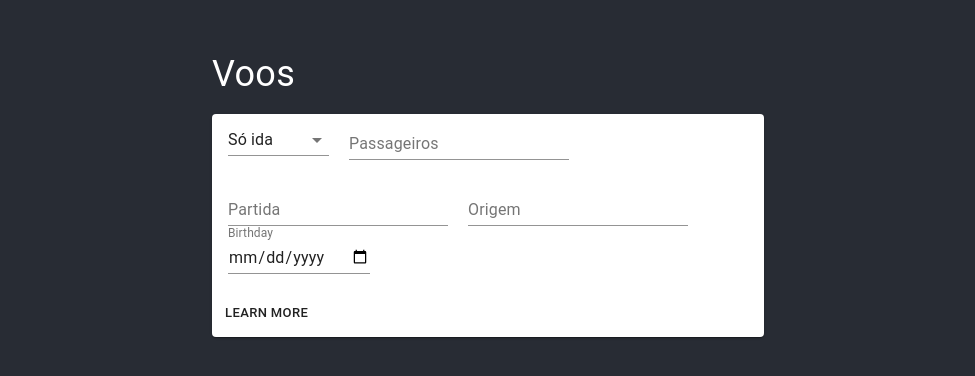
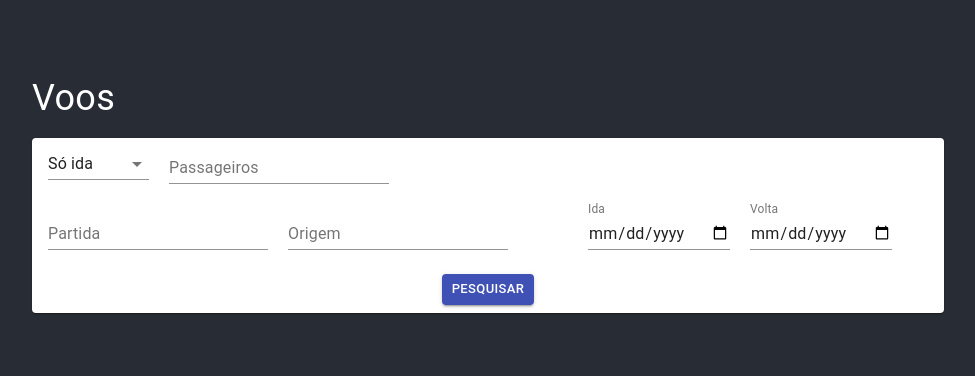
Before and after one commit to projeto-de-algoritmos/Final_Voos, a React (Create React App) app in the folder frontend/: page / in a window 1280 px wide. Shown: the part 208-584 px from the top of the page, without its empty margins (152-1127 px from the left). Built offline with nearby package versions, Linux system fonts and the light colour scheme.

Commit message:
finishing homepage
Co-authored-by: Djorkaeff Alexandre <djorkaeff.unb@gmail.com>

```diff
--- a/frontend/src/App.js
+++ b/frontend/src/App.js
@@ -40,7 +40,7 @@ function App() {
   return (
     <div>
       <header className="App-header">
-        <Container maxWidth="sm">
+        <Container maxWidth="md">
           <Typography className={classes.title} gutterBottom>
             Voos
           </Typography>
@@ -64,20 +64,30 @@ function App() {
               <TextField id="passengers" label="Partida" />
               <TextField id="passengers" label="Origem" style={{marginLeft: "20px"}}/>
               <TextField
-                id="date"
-                label="Birthday"
+                id="ida"
+                label="Ida"
                 type="date"
                 // defaultValue="2017-05-24"
                 InputLabelProps={{
                   shrink: true,
                 }}
+                style={{marginLeft: "80px"}}
+              />
+              <TextField
+                id="volta"
+                label="Volta"
+                type="date"
+                // defaultValue="2017-05-24"
+                InputLabelProps={{
+                  shrink: true,
+                }}
+                style={{marginLeft: "20px"}}
               />
             </CardContent>
-            <CardActions>
-              <Button size="small">Learn More</Button>
+            <CardActions style={{justifyContent: "center"}}>
+              <Button size="small" variant="contained" color="primary">Pesquisar</Button>
             </CardActions>
           </Card>
-          {/* <Typography component="div" style={{ backgroundColor: '#cfe8fc', height: '100vh' }}> </Typography> */}
         </Container>
       </header>
     </div>
```
Also changed, not shown: 1 other file (tests, documents, lock files or other folders).
